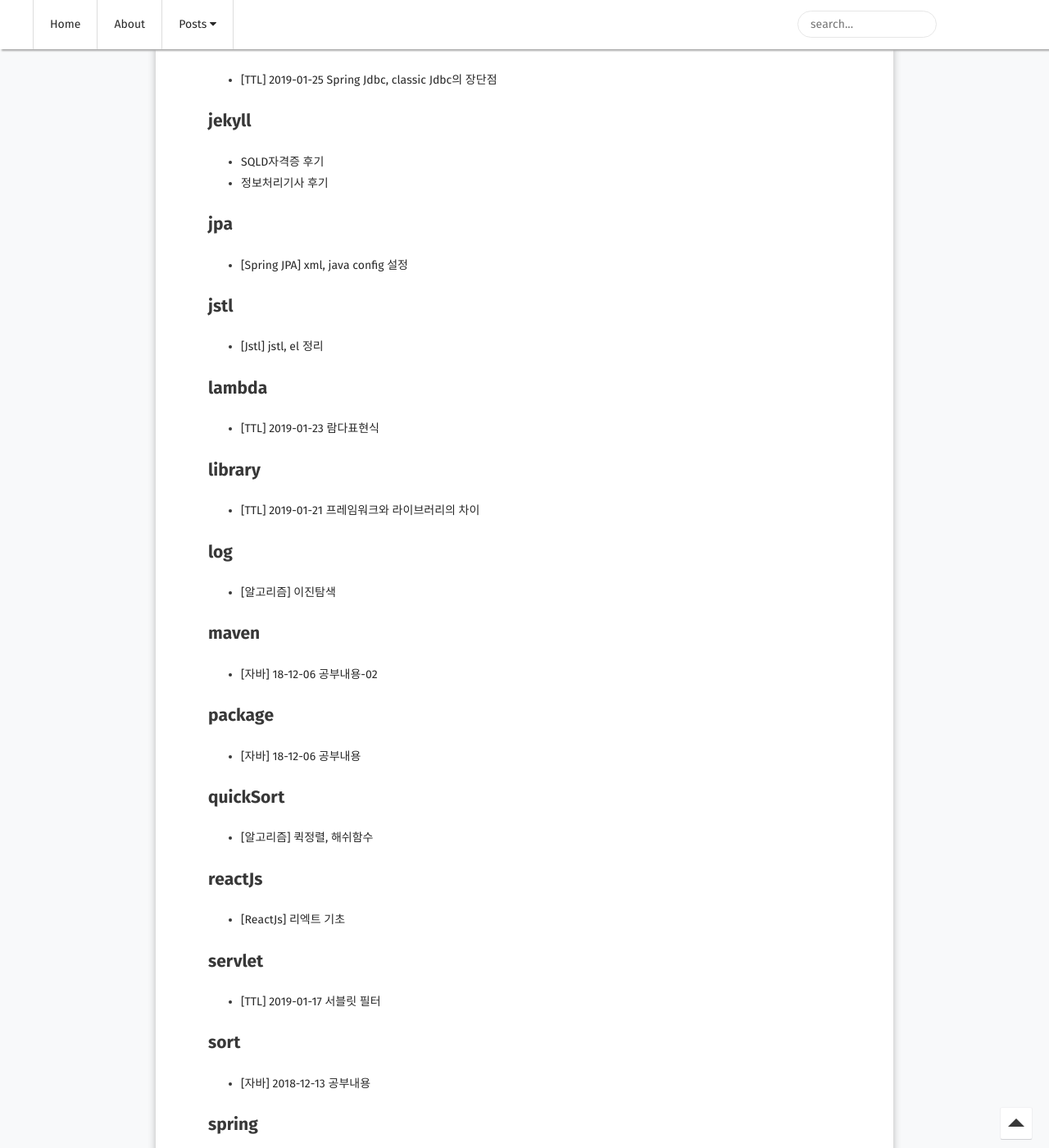
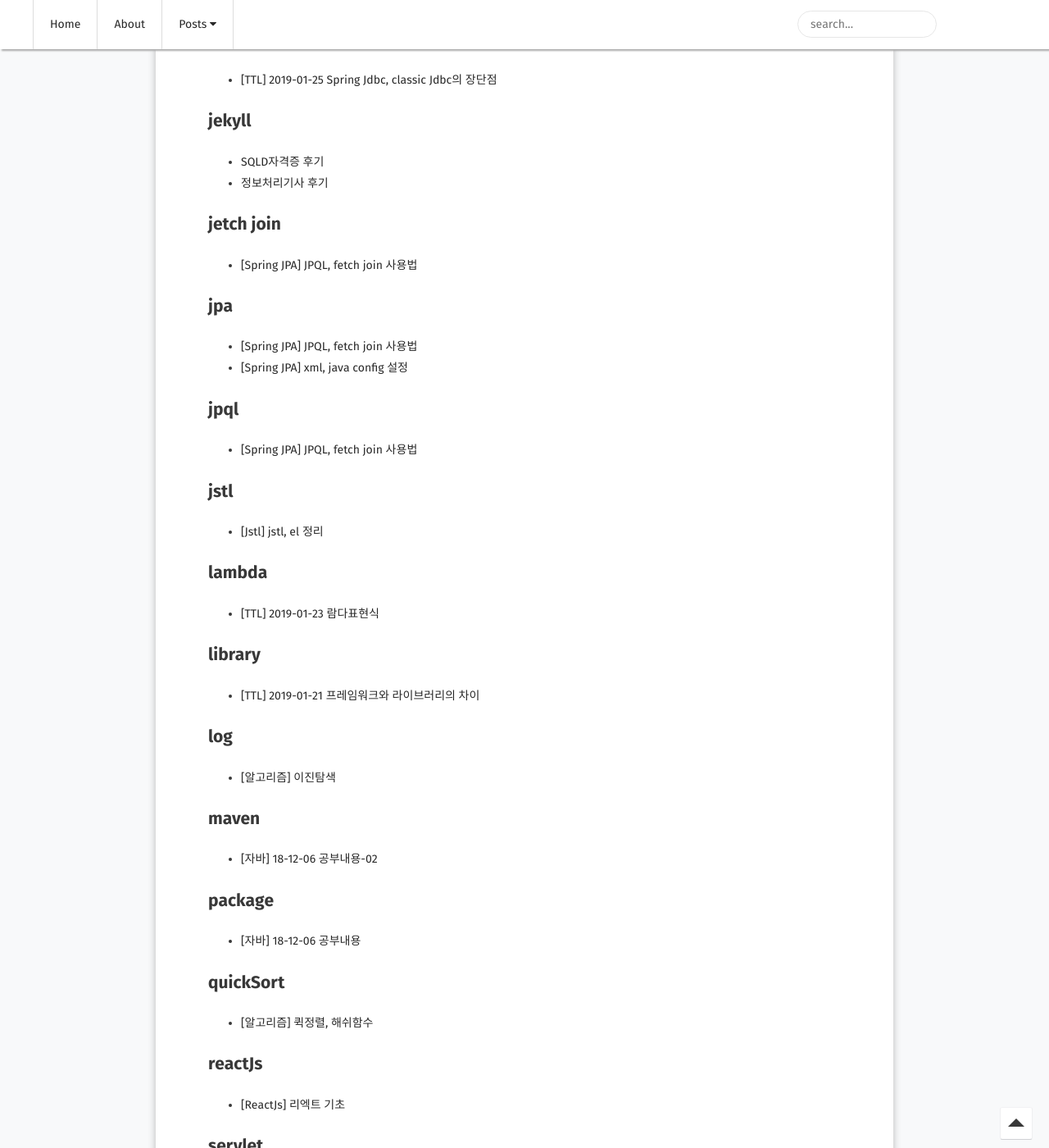
Before and after one commit to choiwono/choiwono.github.io, a Jekyll site: the page built from tags/index.html, in a window 1280 px wide and 1400 px high, scrolled down 7949 px. Shown: the whole window at 82% size. Built offline with Jekyll 4.4.1, drawn with Linux system fonts in a browser that asks for light colours; some web fonts are replaced; some of the changed lines change nothing that is shown; some of the changed text lies outside the part shown.

Commit message:
#19.02.07 JPQL 사용법

````diff
--- /dev/null
+++ b/_posts/2019-02-07-jpql.md
@@ -0,0 +1,99 @@
+---
+layout: post
+title:  "[Spring JPA] JPQL, fetch join 사용법"
+date:   2019-02-07
+excerpt: "JPQL, fetch join"
+java: true
+tag:
+- spring
+- jpql
+- jetch join
+- jpa
+comments: true
+---
+
+## 1. JPQL이란?
+
+* JPQL는 JPA의 일부로 정의된 플랫폼 독립적인 쿼리 언어입니다.
+* JPQL은 관계형 데이터베이스의 엔티티에 대한 쿼리를 만드는데 사용합니다.
+* 데이터베이스와 실제 연결되는게 아닌, JPA 엔티티에 대해 동작하기 때문에 엔티티의 컬럼명을 적어줘야합니다.
+
+
+## 2. JPQL fetch join 사용법
+
+1) 공식문서 명령어 , [LEFT [OUTER] | INNER] JOIN FETCH 조인경로
+
+2) 엔티티 패치 조인
+
+- ex) select m from parent p join fetch p.child
+- 연관된 엔티티나 컬렉션을 함께 조회한다. p와 p.child를 모두 검색한다.
+- 참고로 일반적인 JPQL은 별칭을 허용하지 않는다.
+- 하이버네이트는 페치 조인에도 별칭을 허용한다.
+
+```sql
+
+select
+    parent0_.id as id1_1_0_,
+    child1_.id as id1_0_1_,
+    parent0_.child_id as child_id3_1_0_,
+    parent0_.name as name2_1_0_,
+    child1_.name as name2_0_1_
+from
+    Parent parent0_
+inner join
+    Child child1_
+        on parent0_.child_id=child1_.id
+
+```
+
+3) 컬렉션 패치 조인
+
+- 일 대 다 관계를 패치 조인 할 경우
+- ex) select p from Parent p join fetch p.child where p.name = 'child_name'
+- 연관된 child의 p.name의 값이 child_name과 동일한 모든값이 나온다
+- 또한 fetch join으로 인해서 지연로딩이 발생하지 않는다.
+
+```sql
+
+select
+    parent0_.id as id1_1_0_,
+    child2_.id as id1_0_1_,
+    parent0_.name as name2_1_0_,
+    child2_.name as name2_0_1_,
+    child1_.Parent_id as Parent_i1_2_0__,
+    child1_.child_id as child_id2_2_0__
+from
+    Parent parent0_
+inner join
+    Parent_Child child1_
+    on parent0_.id=child1_.Parent_id
+inner join
+    Child child2_
+    on child1_.child_id=child2_.id
+where
+    parent0_.name=?
+
+```
+
+```java
+
+String name = "testName1";
+Parent parents = em.createQuery("" +
+    "SELECT p " +
+    "FROM Parent p " +
+    "JOIN FETCH p.child " +
+    "where p.name = :name ", Parent.class)
+    .setParameter("name", name) // :name에 값 매핑
+    .getSingleResult();
+System.out.println(parents);
+
+```
+
+## 3. fetch join의 단점
+
+1. 페치 조인 대상에는 별칭을 줄 수 없다.
+2. 둘 이상의 컬렉션을 페치 할 수 없다.
+3. 컬렉션을 페치 조인하면 페이징 API를 사용 할 수 없다.
+
+[출처1](http://wonwoo.ml/index.php/post/797)
+[출처2](http://acornpub.co.kr/book/jpa-programmig)
````
Also changed, not shown: _posts/2019-02-07-java_spring01.md (+1 -0 lines).
